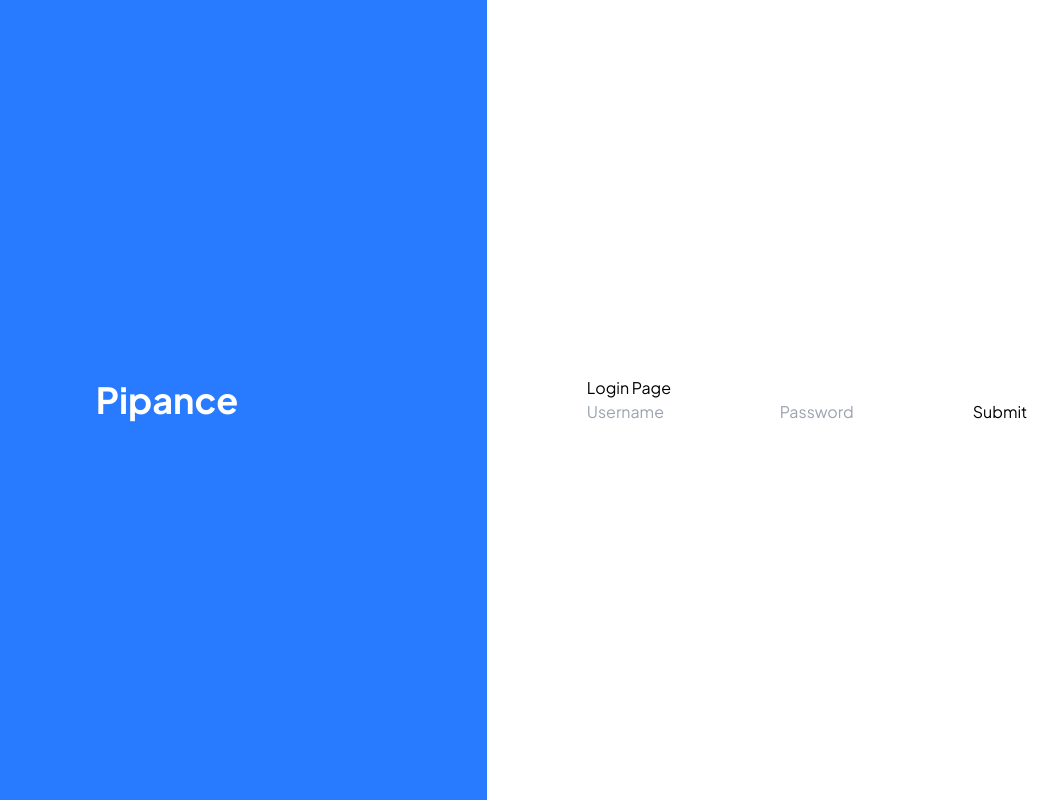
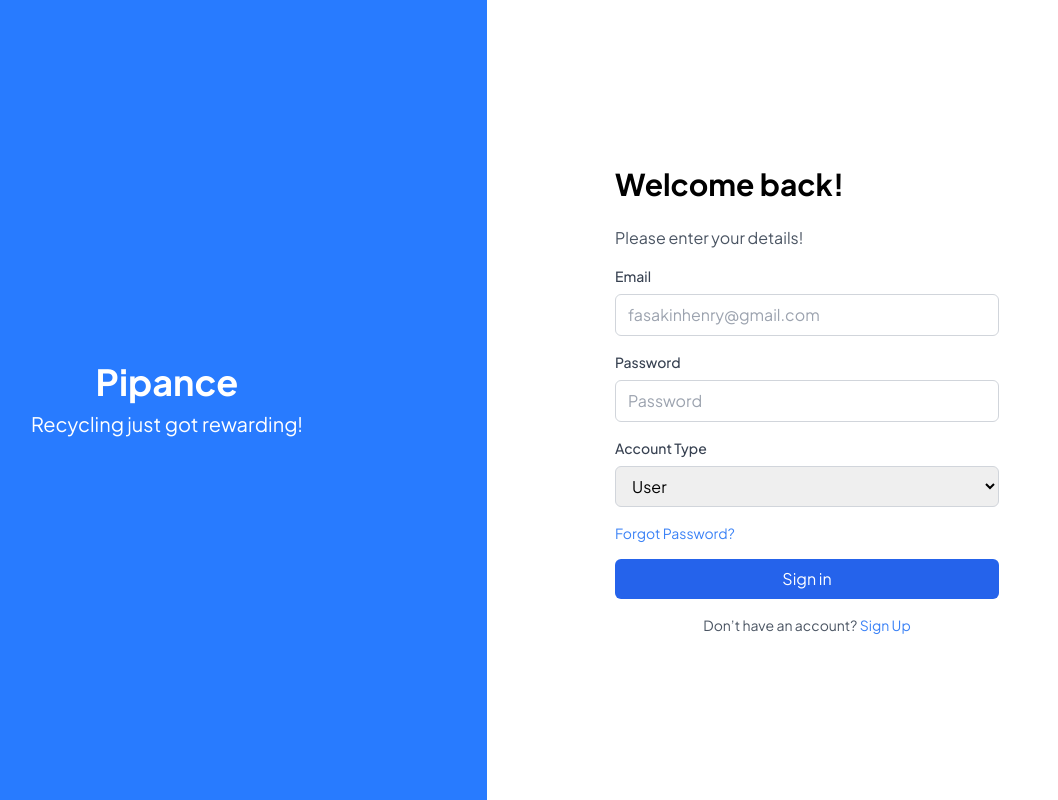
Before and after one commit to fasakinhenry/BornPikin, a React (Vite) app: page /login in a window 1280 px wide. Shown: the whole page, without its empty margins (153-1211 px from the left). Built offline with nearby package versions, Linux system fonts and the light colour scheme.

Commit message:
:sparkles: feat(login): Complete design of the login page
- Finalize styling and layout of login page
- Ensure all components are functioning perfectly

Footer: 0.0.15

```diff
--- a/src/layouts/AuthLayout.jsx
+++ b/src/layouts/AuthLayout.jsx
@@ -3,8 +3,12 @@ import { Outlet } from "react-router-dom";
 
 const AuthLayout = () => (
   <div className="flex h-screen">
-    <aside className="w-1/2 bg-color-primary flex items-center justify-center text-4xl font-bold text-white">
-      Pipance
+    <aside className="w-1/2 bg-color-primary flex flex-col items-center justify-center text-white">
+      <div className="flex flex-col items-center">
+        {/* <img src="logo.png" alt="Pipance Logo" className="w-20 h-20 mb-4" /> */}
+        <h1 className="text-4xl font-bold">Pipance</h1>
+        <p className="mt-2 text-xl">Recycling just got rewarding!</p>
+      </div>
     </aside>
     <main className="w-1/2 flex flex-col items-center justify-center px-10">
       <Outlet />
--- a/src/pages/LoginPage.jsx
+++ b/src/pages/LoginPage.jsx
@@ -11,12 +11,57 @@ const LoginPage = () => {
   };
 
   return (
-    <div>
-      <h1>Login Page</h1>
-      <form onSubmit={handleSubmit}>
-        <input type="text" placeholder="Username" />
-        <input type="password" placeholder="Password" />
-        <button type="submit">Submit</button>
+    <div className="w-full max-w-sm">
+      <h1 className="text-3xl font-bold mb-6">Welcome back!</h1>
+      <p className="text-gray-600 mb-4">Please enter your details!</p>
+      <form onSubmit={handleSubmit} className="space-y-4">
+        <div>
+          <label className="block mb-2 text-sm font-medium text-gray-700">
+            Email
+          </label>
+          <input
+            type="email"
+            placeholder="fasakinhenry@gmail.com"
+            className="w-full px-3 py-2 border border-gray-300 rounded-md focus:outline-none focus:ring focus:border-blue-500"
+          />
+        </div>
+        <div>
+          <label className="block mb-2 text-sm font-medium text-gray-700">
+            Password
+          </label>
+          <input
+            type="password"
+            placeholder="Password"
+            className="w-full px-3 py-2 border border-gray-300 rounded-md focus:outline-none focus:ring focus:border-blue-500"
+          />
+        </div>
+        <div>
+          <label className="block mb-2 text-sm font-medium text-gray-700">
+            Account Type
+          </label>
+          <select className="w-full px-3 py-2 border border-gray-300 rounded-md focus:outline-none focus:ring focus:border-blue-500">
+            <option>User</option>
+            <option>Recycling company</option>
+            <option>Collector/Intermediary</option>
+          </select>
+        </div>
+        <div className="flex items-center justify-between">
+          <a href="#" className="text-sm text-blue-500 hover:underline">
+            Forgot Password?
+          </a>
+        </div>
+        <button
+          type="submit"
+          className="w-full px-4 py-2 bg-blue-600 text-white rounded-md hover:bg-blue-700 focus:outline-none focus:bg-blue-700"
+        >
+          Sign in
+        </button>
+        <p className="mt-4 text-sm text-gray-600 text-center">
+          Don’t have an account?{" "}
+          <a href="#" className="text-blue-500 hover:underline">
+            Sign Up
+          </a>
+        </p>
       </form>
     </div>
   );
```
